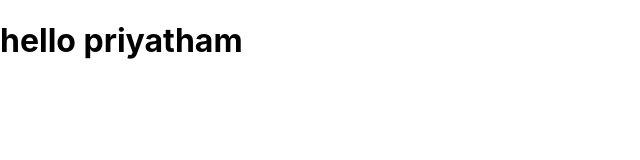
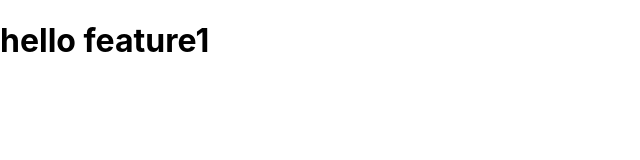
Before and after one commit to priyatham87/ReactMyFirstApp, a React (Create React App) app: page / in a window 1280 px wide. Shown: the top 160 px of the page, without its empty margins (0-640 px from the left). Built offline with nearby package versions, Linux system fonts and the light colour scheme.

Commit message:
feature 1 added

```diff
--- a/src/App.js
+++ b/src/App.js
@@ -3,7 +3,7 @@ import './App.css';
 
 function App() {
   return (
-    <h1>hello priyatham</h1>
+    <h1>hello feature1</h1>
 
   );
 }
```
